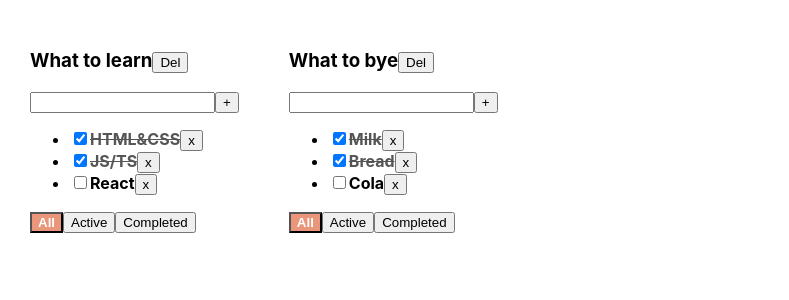
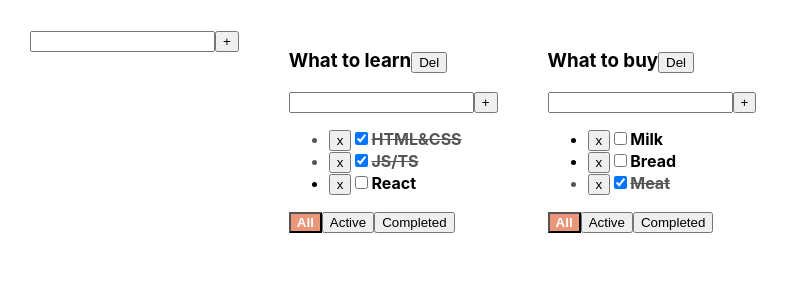
Before and after one commit to LapatinKostya/Todolist, a React (Create React App) app: page / in a window 1280 px wide. Shown: the top 300 px of the page, without its empty margins (0-789 px from the left). Built offline with nearby package versions, Linux system fonts and the light colour scheme.

Commit message:
06 lesson (universal components, custom components)

```diff
--- /dev/null
+++ b/src/AddItemForm.tsx
@@ -0,0 +1,40 @@
+import React, {ChangeEvent, KeyboardEvent, useState} from 'react';
+
+type AddItemFormPropsType = {
+    addItem: (title: string) => void
+}
+
+export const AddItemForm: React.FC<AddItemFormPropsType> = ({addItem}) => {
+    const [title, setTitle] = useState<string>("")
+    const [error, setError] = useState<boolean>(false)
+
+    const onChangeSetTitle = (e: ChangeEvent<HTMLInputElement>) => {
+        setTitle(e.currentTarget.value)
+        error && setError(false)
+    }
+
+    const onKeyDownAddTask = (e: KeyboardEvent<HTMLInputElement>) => e.key === "Enter" && onclickAddItem()
+
+    const onclickAddItem = () => {
+        const trimmedTitle = title.trim()
+        if(trimmedTitle){
+            addItem(trimmedTitle)
+        } else {
+            setError(true)
+        }
+        setTitle("")
+    }
+
+    return (
+        <div>
+            <input
+                value={title}
+                onChange={onChangeSetTitle}
+                onKeyDown={onKeyDownAddTask}
+                className={error ? "error" : ""}
+            />
+            <button onClick={onclickAddItem}>+</button>
+            {error && <div style={{color: "red"}}>Title is required!</div>}
+        </div>
+    );
+};
--- a/src/App.tsx
+++ b/src/App.tsx
@@ -2,6 +2,7 @@
 import './App.css';
 import TodoList, {TaskType} from "./TodoList";
 import {v1} from "uuid";
+import {AddItemForm} from "./AddItemForm";
 
 // CRUD
 // create +
@@ -9,29 +10,26 @@
 // update +
 // delete +
 
-type TodolistType = {
+type TodoListType = {
     id: string
     title: string
     filter: FilterValuesType
 }
 
 type TaskStateType = {
-    [todoListID: string]: Array<TaskType>
+    [todolistID: string]: Array<TaskType>
 }
 
 export type FilterValuesType = "all" | "active" | "completed"
 
 function App() {
     //BLL:
-
     const todolistID_1 = v1()
     const todolistID_2 = v1()
-
-    const [todolists, setTodolists] = useState<Array<TodolistType>>([
-        {id: todolistID_1, title: 'What to learn', filter: 'all'},
-        {id: todolistID_2, title: 'What to bye', filter: 'all'},
+    const [todolists, setTodolists] = useState<Array<TodoListType>>([
+        {id: todolistID_1, title: "What to learn", filter: "all"},
+        {id: todolistID_2, title: "What to buy", filter: "all"},
     ])
-
     const [tasks, setTasks] = useState<TaskStateType>({
         [todolistID_1]: [
             {id: v1(), title: "HTML&CSS", isDone: true},
@@ -39,16 +37,15 @@
             {id: v1(), title: "React", isDone: false},
         ],
         [todolistID_2]: [
-            {id: v1(), title: "Milk", isDone: true},
-            {id: v1(), title: "Bread", isDone: true},
-            {id: v1(), title: "Cola", isDone: false},
+            {id: v1(), title: "Milk", isDone: false},
+            {id: v1(), title: "Bread", isDone: false},
+            {id: v1(), title: "Meat", isDone: true},
         ],
     })
 
     const removeTask = (taskID: string, todolistID: string) => {
         setTasks({...tasks, [todolistID]: tasks[todolistID].filter(t => t.id !== taskID)})
     }
-
     const addTask = (title: string, todolistID: string) => {
         const newTask: TaskType = {
             id: v1(),
@@ -58,34 +55,52 @@
         setTasks({...tasks, [todolistID]: [newTask, ...tasks[todolistID]]})
     }
     const changeTaskStatus = (taskID: string, isDone: boolean, todolistID: string) => {
-        setTasks({...tasks, [todolistID]: tasks[todolistID].map(t => t.id === taskID ? {...t, isDone: isDone} : t)})
+        setTasks({
+            ...tasks,
+            [todolistID]: tasks[todolistID].map(t => t.id === taskID ? {...t, isDone: isDone} : t)
+        })
     }
+    const changeTaskTitle = (taskID: string, title: string, todolistID: string) => {
+        setTasks({
+            ...tasks,
+            [todolistID]: tasks[todolistID].map(t => t.id === taskID ? {...t, title: title} : t)
+        })
+    }
+
     const changeTodoListFilter = (filter: FilterValuesType, todolistID: string) => {
         setTodolists(todolists.map(tl => tl.id === todolistID ? {...tl, filter: filter} : tl))
     }
-
+    const changeTodoListTitle = (title: string, todolistID: string) => {
+        setTodolists(todolists.map(tl => tl.id === todolistID ? {...tl, title: title} : tl))
+    }
     const removeTodolist = (todolistID: string) => {
         setTodolists(todolists.filter(tl => tl.id !== todolistID))
-
-        const copyTasks = {...tasks}
-        delete copyTasks[todolistID]
-        setTasks(copyTasks)
-
+        delete tasks[todolistID]
     }
 
-    // UI
+    const addTodolist = (title: string) => {
+        const newTodolistId = v1()
+        const newTodolist: TodoListType = {
+            id: newTodolistId,
+            title: title,
+            filter: "all",
+        }
+        setTodolists([newTodolist, ...todolists])
+        setTasks({...tasks, [newTodolistId]: []})
+    }
 
-    // переделать в тернарный оператор
+    // UI:
     const todolistsComponents = todolists.map(tl => {
-
         let tasksForRender;
-
-        if (tl.filter === "active") {
-            tasksForRender = tasks[tl.id].filter(t => !t.isDone)
-        } else if (tl.filter === "completed") {
-            tasksForRender = tasks[tl.id].filter(t => t.isDone)
-        } else {
-            tasksForRender = tasks[tl.id]
+        switch (tl.filter) {
+            case "active":
+                tasksForRender = tasks[tl.id].filter(t => !t.isDone)
+                break
+            case "completed":
+                tasksForRender = tasks[tl.id].filter(t => t.isDone)
+                break
+            default:
+                tasksForRender = tasks[tl.id]
         }
         return (
             <TodoList
@@ -97,9 +112,11 @@
 
                 addTask={addTask}
                 removeTask={removeTask}
+                removeTodolist={removeTodolist}
+                changeTaskStatus={changeTaskStatus}
                 changeTodoListFilter={changeTodoListFilter}
-                changeTaskStatus={changeTaskStatus}
-                removeTodolist={removeTodolist}
+                changeTaskTitle={changeTaskTitle}
+                changeTodoListTitle={changeTodoListTitle}
             />
         )
     })
@@ -107,6 +124,7 @@
     //UI:
     return (
         <div className="App">
+            <AddItemForm addItem={addTodolist}/>
             {todolistsComponents}
         </div>
     );
--- /dev/null
+++ b/src/EditableSpan.tsx
@@ -0,0 +1,36 @@
+import React, {ChangeEvent, KeyboardEvent, useState} from 'react';
+
+type EditableSpanPropsType = {
+    title: string
+    changeTitle: (editedTitle: string) => void
+}
+
+export const EditableSpan = (props: EditableSpanPropsType) => {
+    const [text, setText] = useState<string>(props.title)
+    const [editMode, setEditMode] = useState<boolean>(false)
+    const onChangeSetText = (e: ChangeEvent<HTMLInputElement>) => {
+        setText(e.currentTarget.value)
+    }
+    const onEditMode = () => {
+        setEditMode(true)
+    }
+    const offEditMode = () => {
+        setEditMode(false)
+        {
+            props.changeTitle(text)
+        }
+    }
+    const onKeyDownChangeTitle = (e: KeyboardEvent<HTMLInputElement>) => e.key === "Enter" && offEditMode()
+
+    return (
+        editMode
+            ? <input
+                value={text}
+                onChange={onChangeSetText}
+                onBlur={offEditMode}
+                onKeyDown={onKeyDownChangeTitle}
+                autoFocus
+            />
+            : <span onDoubleClick={onEditMode}>{props.title}</span>
+    );
+};
--- a/src/TodoList.tsx
+++ b/src/TodoList.tsx
@@ -1,11 +1,14 @@
-import React, {useState, KeyboardEvent, ChangeEvent} from 'react';
+import React, {ChangeEvent} from 'react';
 import {FilterValuesType} from "./App";
-// rsc
+import {AddItemForm} from "./AddItemForm";
+import {EditableSpan} from "./EditableSpan";
+
 export type TaskType = {
     id: string
     title: string
     isDone: boolean
 }
+
 
 type TodoListPropsType = {
     id: string
@@ -16,92 +19,70 @@
     removeTask: (taskID: string, todolistID: string) => void
     changeTodoListFilter: (filter: FilterValuesType, todolistID: string) => void
     changeTaskStatus: (taskID: string, isDone: boolean, todolistID: string) => void
-    removeTodolist: (todolistID: string)=>void
+    removeTodolist: (todolistID: string) => void
+    changeTaskTitle: (taskID: string, title: string, todolistID: string) => void
+    changeTodoListTitle: (title: string, todolistID: string) => void
+
 }
 
 const TodoList = (props: TodoListPropsType) => {
-
-    const [title, setTitle] = useState<string>("")
-    const [error, setError] = useState<boolean>(false)
-
     const tasksJSX = props.tasks.length
         ? props.tasks.map(t => {
             const removeTask = () => props.removeTask(t.id, props.id)
-            const changeTaskStatus = (e: ChangeEvent<HTMLInputElement>) => props.changeTaskStatus(t.id, e.currentTarget.checked, props.id)
+            const changeTaskStatus = (e: ChangeEvent<HTMLInputElement>) =>
+                props.changeTaskStatus(t.id, e.currentTarget.checked, props.id)
+            const changeTaskTitle = (taskTitle: string) => {
+                props.changeTaskTitle(t.id, taskTitle, props.id)
+            }
             return (
-                <li key={t.id}>
+                <li key={t.id} className={t.isDone ? "task isDone" : "task"}>
+                    <button onClick={removeTask}>х</button>
                     <input
                         onChange={changeTaskStatus}
                         type="checkbox"
                         checked={t.isDone}
-
                     />
-                    <span className={t.isDone ? "task isDone" : "task"}>{t.title}</span>
-                    <button onClick={removeTask}>х</button>
+                    <EditableSpan title={t.title} changeTitle={changeTaskTitle}/>
                 </li>
             )
         })
         : <span>Your taskslist is empty</span>
 
-    const getOnClickHandler = (filter: FilterValuesType) => {
+    const createOnClickHandler = (filter: FilterValuesType): () => void => {
         return () => props.changeTodoListFilter(filter, props.id)
     }
 
-    // const onClickHandler = () => props.changeTodoListFilter("all", props.id)
+    const removeTodolist = () => props.removeTodolist(props.id)
 
-    const addTask = () => {
-        const trimmedTitle = title.trim()
-        if (trimmedTitle) {
-            props.addTask(trimmedTitle, props.id)
-        } else {
-            setError(true)
-        }
-        setTitle("")
-    }
+    const addTask = (title: string) => props.addTask(title, props.id)
 
-    const onKeyDownAddTask = (e: KeyboardEvent<HTMLInputElement>) => e.key === "Enter" && addTask()
+    const changeTodoListTitle = (todolistTitle: string) => props.changeTodoListTitle(todolistTitle, props.id)
 
-    const onChangeSetTitle = (e: ChangeEvent<HTMLInputElement>) => {
-        setTitle(e.currentTarget.value)
-        error && setError(false)
-    }
-    const removeTodolist = () => {
-        props.removeTodolist(props.id)
-    }
 
     return (
         <div>
             <h3>
-                {props.title}
+                <EditableSpan title={props.title} changeTitle={changeTodoListTitle}/>
                 <button onClick={removeTodolist}>Del</button>
             </h3>
-            <div>
-                <input
-                    value={title}
-                    onChange={onChangeSetTitle}
-                    onKeyDown={onKeyDownAddTask}
-                    className={error ? "error" : ""}
-                />
-                <button onClick={addTask}>+</button>
-                {error && <div style={{color: "red"}}>Title is required!</div>}
-            </div>
+            <AddItemForm addItem={addTask}/>
             <ul>
                 {tasksJSX}
             </ul>
             <div>
                 <button
                     className={props.filter === "all" ? "active" : ""}
-                    onClick={getOnClickHandler("all")}
+                    onClick={createOnClickHandler("all")}
                 >All
                 </button>
                 <button
                     className={props.filter === "active" ? "active" : ""}
-                    onClick={getOnClickHandler("active")}
+                    onClick={createOnClickHandler("active")}
                 >Active
                 </button>
                 <button
                     className={props.filter === "completed" ? "active" : ""}
-                    onClick={getOnClickHandler("completed")}
+                    onClick={createOnClickHandler("completed")}
                 >Completed
                 </button>
             </div>
```
